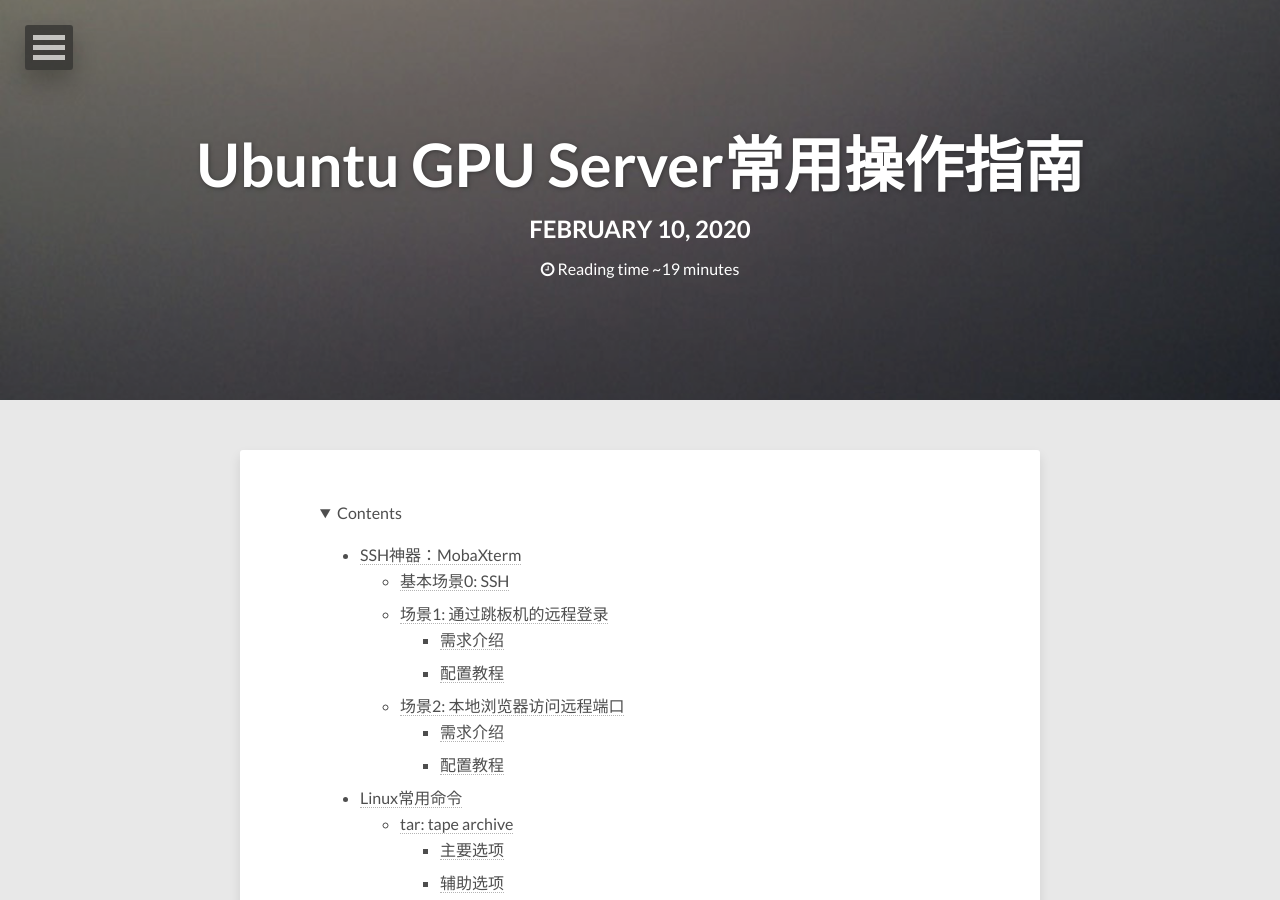
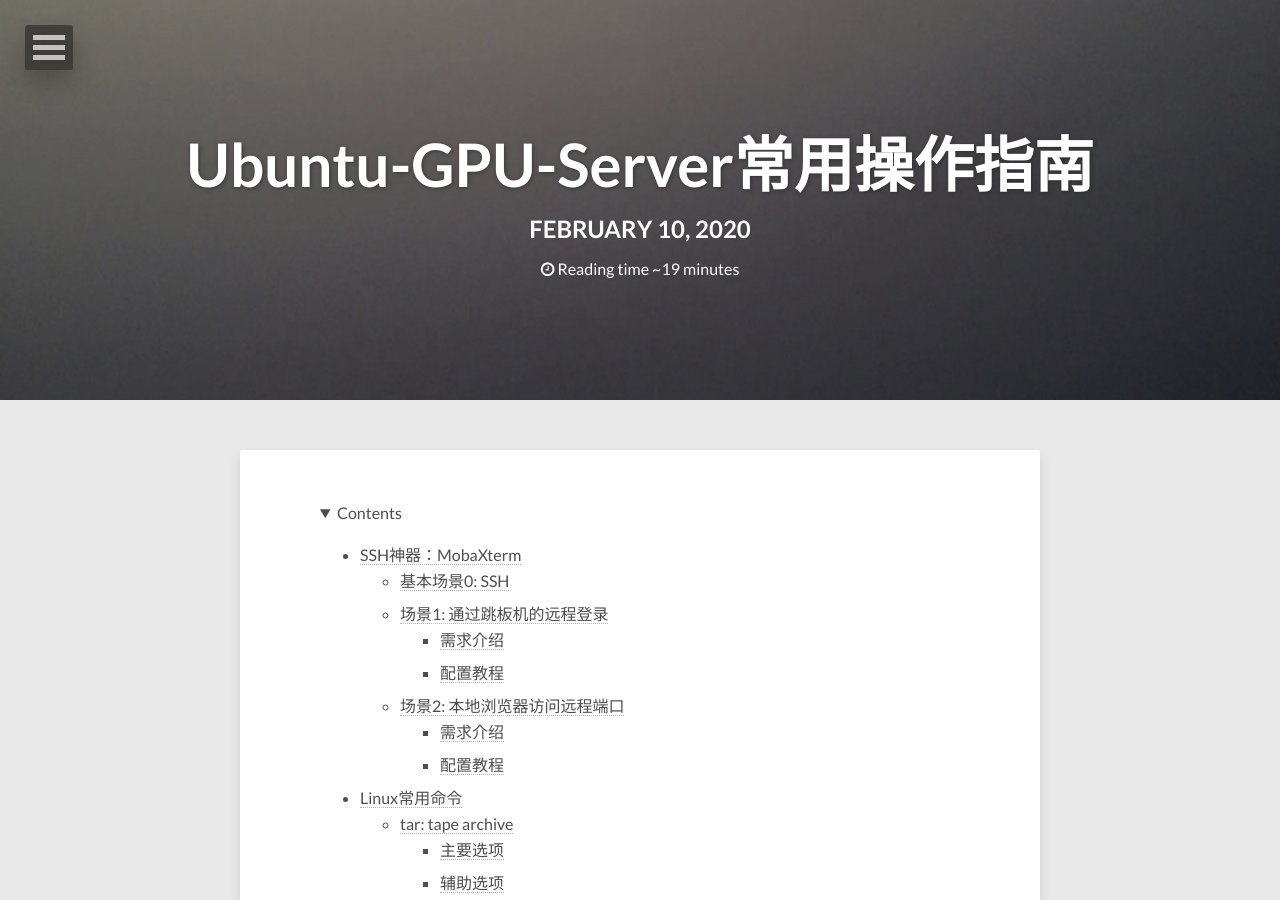
Before and after one commit to E0HYL/BLOG-OF-E0, a Jekyll site: the page built from _posts/2020-02-10-UbuntuServer.md, in a window 1280 px wide and 900 px high. Built offline with Jekyll 4.4.1, drawn with Linux system fonts in a browser that asks for light colours; nearby versions of some CDN libraries; comment, search, counter and statistics services are not loaded; some of the changed text lies outside the part shown.

```diff
--- a/_layouts/post-index.html
+++ b/_layouts/post-index.html
@@ -24,7 +24,7 @@
       <h1>{{ site.title }}</h1>
       <h2>{{ page.title }}</h2>
       <div id="search-container">
-        <input type="text" id="search-input" list="results-container" placeholder="search..."  onclick="search_post();">
+        <input type="text" id="search-input" list="results-container" placeholder="search..."  onchange="search_post();">
         <datalist id="results-container"></datalist>
       </div>
     </div><!-- /.header-title-wrap -->
@@ -48,7 +48,7 @@
       searchInput: document.getElementById('search-input'),
       resultsContainer: document.getElementById('results-container'),
       json: '{{ site.url }}/search.json',
-      searchResultTemplate: '<option id=eval("{title}".replace(/\s+/g,"")) url="{{ site.url }}{url}">{title}</option>', // 文章列表模板
+      searchResultTemplate: '<option id={title} url="{{ site.url }}{url}">{title}</option>', // 文章列表模板
       noResultsText: '没有搜索到文章', // 无搜索数据提示语
       limit: 20, // 返回最大文章数
       fuzzy: false // 是否模糊匹配
--- a/_posts/2020-02-10-UbuntuServer.md
+++ b/_posts/2020-02-10-UbuntuServer.md
@@ -1,6 +1,6 @@
 ---
 layout: post
-title: Ubuntu GPU Server常用操作指南
+title: Ubuntu-GPU-Server常用操作指南
 description: "Commom operations for Ubuntu server."
 modified: 2020-02-10
 tags: Skills
```
Also changed, not shown: _posts/2018-10-26-collections.md (+1 -1 lines), _posts/2018-10-8-jekyll-blog.md (+1 -1 lines), _posts/2018-11-30-ImageFingerprint.md (+1 -1 lines).
